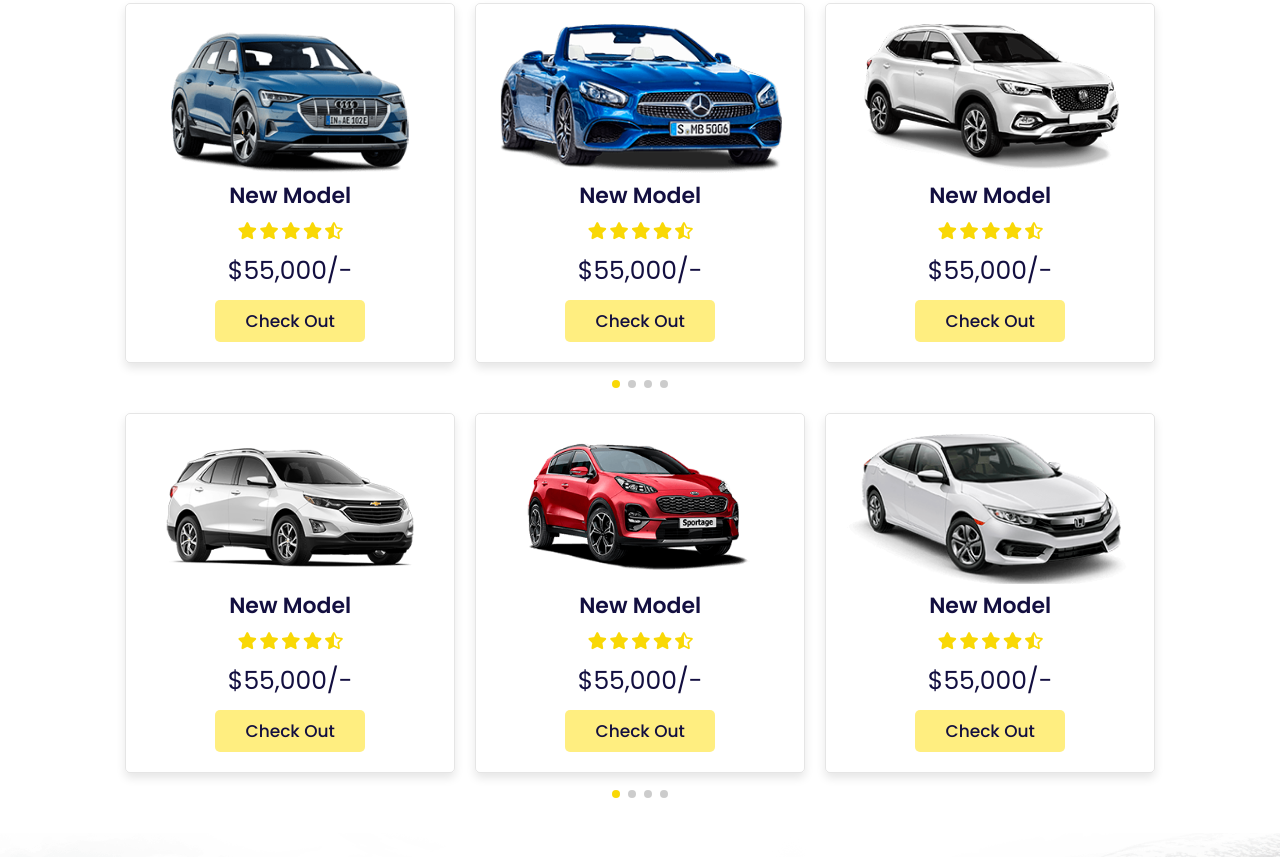
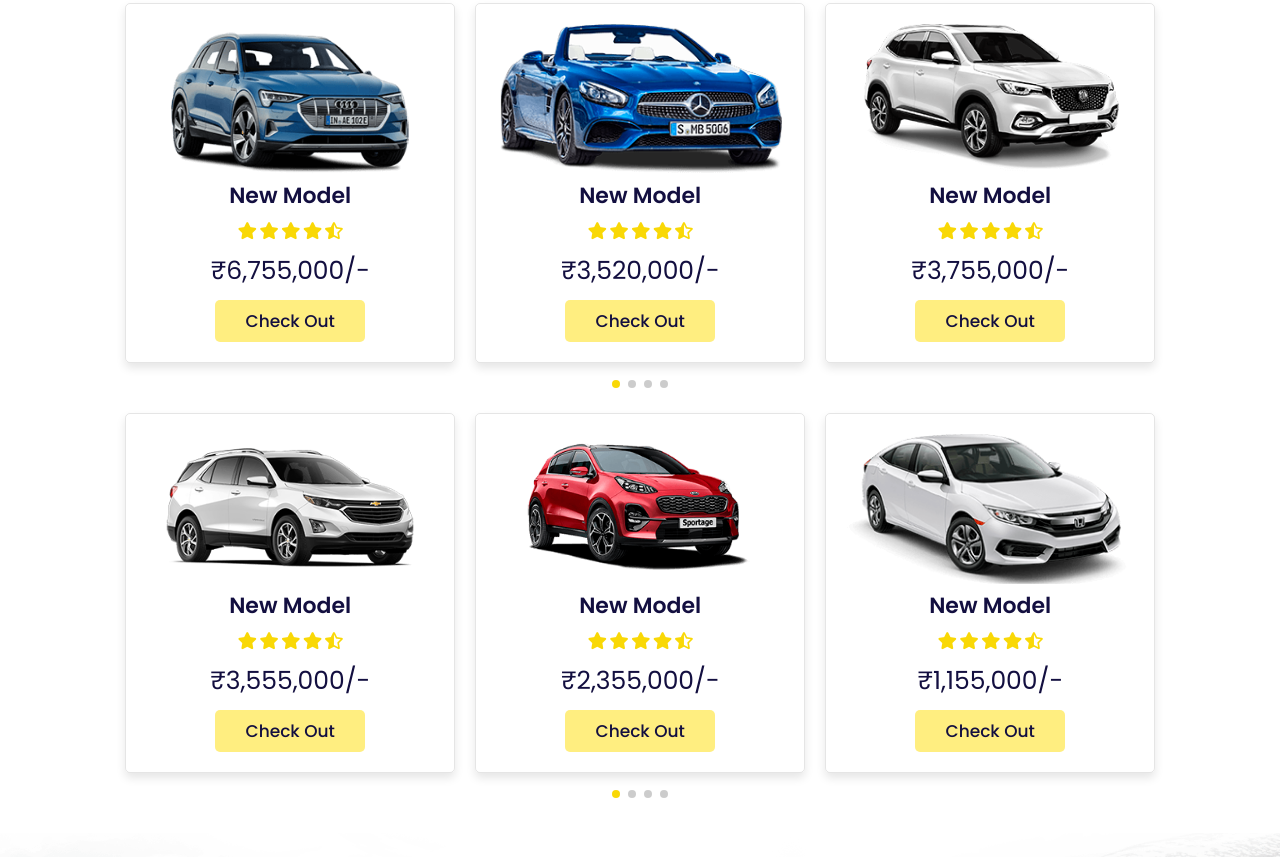
Before and after one commit to Kaif112233/cars_website.github.io, a plain HTML site: page index.html in a window 1280 px wide. Shown: the part 2227-3084 px from the top of the page. Drawn offline with nearby package versions, Linux system fonts and the light colour scheme.

Commit message:
Update index.html

```diff
--- a/index.html
+++ b/index.html
@@ -287,7 +287,7 @@
                         <i class="fas fa-star"></i>
                         <i class="fas fa-star-half-alt"></i>
                     </div>
-                    <div class="price">$55,000/-</div>
+                    <div class="price">₹3,520,000/-</div>
                     <a href="#" class="btn">check out</a>
                 </div>
             </div>
@@ -303,7 +303,7 @@
                         <i class="fas fa-star"></i>
                         <i class="fas fa-star-half-alt"></i>
                     </div>
-                    <div class="price">$55,000/-</div>
+                    <div class="price">₹3,755,000/-</div>
                     <a href="#" class="btn">check out</a>
                 </div>
             </div>
@@ -319,7 +319,7 @@
                         <i class="fas fa-star"></i>
                         <i class="fas fa-star-half-alt"></i>
                     </div>
-                    <div class="price">$55,000/-</div>
+                    <div class="price">₹4,490,000/-</div>
                     <a href="#" class="btn">check out</a>
                 </div>
             </div>
@@ -335,7 +335,7 @@
                         <i class="fas fa-star"></i>
                         <i class="fas fa-star-half-alt"></i>
                     </div>
-                    <div class="price">$55,000/-</div>
+                    <div class="price">₹6,755,000/-</div>
                     <a href="#" class="btn">check out</a>
                 </div>
             </div>
@@ -361,7 +361,7 @@
                          <i class="fas fa-star"></i>
                          <i class="fas fa-star-half-alt"></i>
                      </div>
-                     <div class="price">$55,000/-</div>
+                     <div class="price">₹2,355,000/-</div>
                      <a href="#" class="btn">check out</a>
                  </div>
              </div>
@@ -377,7 +377,7 @@
                          <i class="fas fa-star"></i>
                          <i class="fas fa-star-half-alt"></i>
                      </div>
-                     <div class="price">$55,000/-</div>
+                     <div class="price">₹1,155,000/-</div>
                      <a href="#" class="btn">check out</a>
                  </div>
              </div>
@@ -393,7 +393,7 @@
                          <i class="fas fa-star"></i>
                          <i class="fas fa-star-half-alt"></i>
                      </div>
-                     <div class="price">$55,000/-</div>
+                     <div class="price">₹1,455,000/-</div>
                      <a href="#" class="btn">check out</a>
                  </div>
              </div>
@@ -409,7 +409,7 @@
                          <i class="fas fa-star"></i>
                          <i class="fas fa-star-half-alt"></i>
                      </div>
-                     <div class="price">$55,000/-</div>
+                     <div class="price">₹3,555,000/-</div>
                      <a href="#" class="btn">check out</a>
                  </div>
              </div>
@@ -588,7 +588,7 @@
             <h3>contact info</h3>
             <a href="#"> <i class="fas fa-phone"></i> +123-456-7890 </a>
             <a href="#"> <i class="fas fa-phone"></i> +111-222-3333 </a>
-            <a href="#"> <i class="fas fa-envelope"></i> shaikhanas@gmail.com </a>
+            <a href="#"> <i class="fas fa-envelope"></i> kaifmullani8338@gmail.com </a>
             <a href="#"> <i class="fas fa-map-marker-alt"></i> mumbai, india - 400104 </a>
         </div>
 
@@ -603,7 +603,7 @@
 
     </div>
 
-    <div class="credit"> created by mr. Kaifmullani
+    <div class="credit"> created by MAHAMMADKAIF MULLANI
  | all rights reserved </div>
 
 </section>
```
